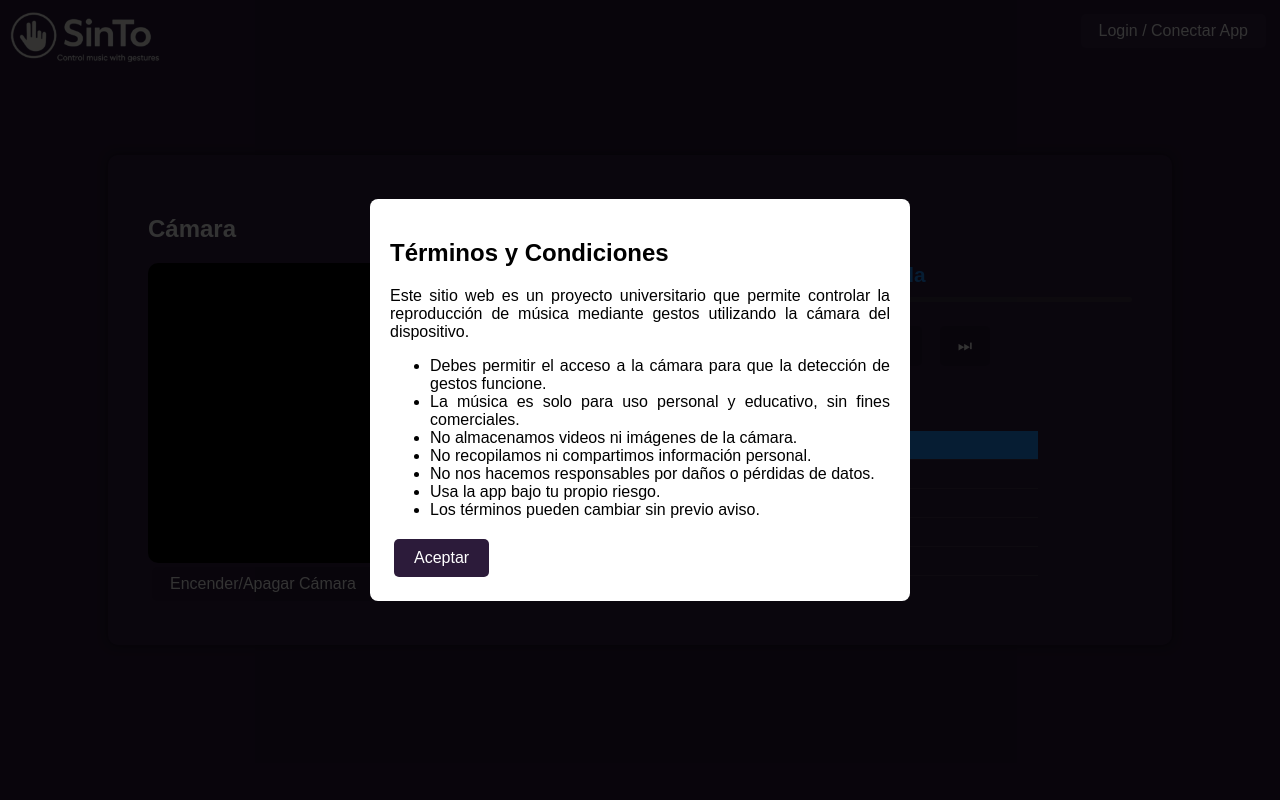
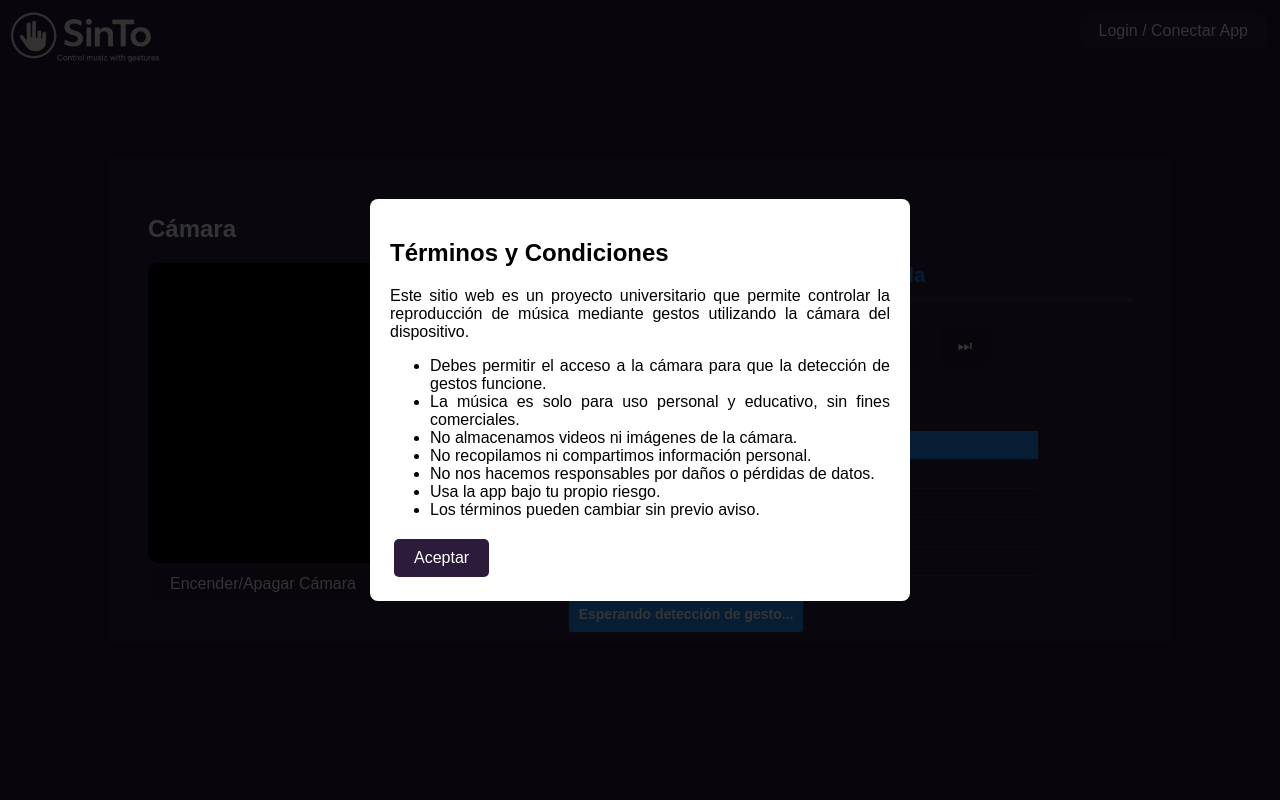
Before and after one commit to DisakHK/espIA, a Django app: page / in a window 1280 px wide. Run offline with Django 5.2, Linux system fonts and the light colour scheme.

Commit message:
add front functionalities

```diff
--- a/static/js/app.js
+++ b/static/js/app.js
@@ -107,39 +107,26 @@ function toggleCamera() {
             .then(stream => {
                 video.srcObject = stream;
                 cameraOn = true;
+                startGestureLoop();
             })
             .catch(error => console.error("Error al acceder a la cámara", error));
     }
 }
-/*
+
 function startGestureLoop() {
+    const gestureBox = document.getElementById("gestureBox");
+
     setInterval(() => {
-        if (!cameraOn) return;
+        if (!cameraOn || video.readyState < 2) {
+            gestureBox.textContent = "Esperando cámara...";
+            return;
+        }
 
-        const context = canvas.getContext("2d");
-        canvas.width = video.videoWidth;
-        canvas.height = video.videoHeight;
-        context.drawImage(video, 0, 0, canvas.width, canvas.height);
-
-        const imageData = canvas.toDataURL("image/jpeg");
-
-        fetch("/detectar-gesto/", {
-            method: "POST",
-            headers: {
-                "Content-Type": "application/json",
-                "X-CSRFToken": getCSRFToken()
-            },
-            body: JSON.stringify({ image: imageData })
-        })
-        .then(response => response.json())
-        .then(data => {
-            console.log("Gesto detectado:", data.gesto);
-            interpretarGesto(data.gesto);
-        })
-        .catch(error => console.error("Error en detección de gesto:", error));
+        gestureBox.textContent = "Analizando gesto...";
+        enviarImagen();
     }, 2000); // Cada 2 segundos
 }
-*/
+
 
 function enviarImagen() {
     const context = canvas.getContext("2d");
@@ -161,9 +148,13 @@ function enviarImagen() {
     .then(response => response.json())
     .then(data => {
         console.log("Gesto detectado:", data.gesto);
+        gestureBox.textContent = `Gesto detectado: ${data.gesto}`;
         interpretarGesto(data.gesto);
     })
-    .catch(error => console.error("Error en detección de gesto:", error));
+    .catch(error => {
+        console.error("Error en detección de gesto:", error);
+        gestureBox.textContent = "Error al detectar gesto.";
+    });
 }
 
 
--- a/web/templates/index.html
+++ b/web/templates/index.html
@@ -26,7 +26,9 @@
             </div>
             <div style="position: relative; display: inline-block;">
                 <button onclick="toggleCamera()">Encender/Apagar Cámara</button>
-                <!--<p id="gestureBox" class="gesture-box">Esperando gesto...</p>-->
+                <p id="gestureBox" class="gesture-box" style="margin-top: 10px; padding: 10px; border: 2px solid #333; border-radius: 5px;">
+                    Esperando detección de gesto...
+                </p>
                 <button onclick="enviarImagen()">Enviar imagen</button>
             </div>
         </div>
```
Also changed, not shown: README.md, 1 other file.
